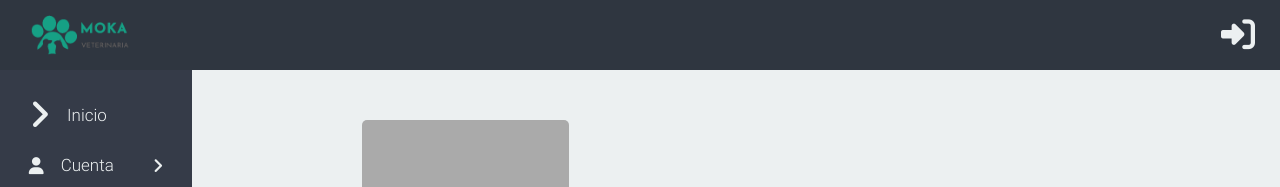
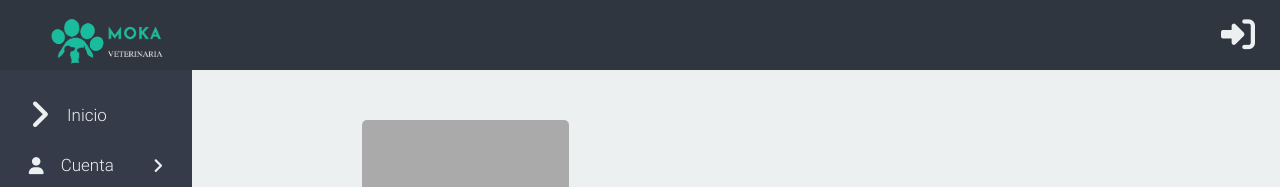
Before and after one commit to allroven-u/moka_doctcom, a plain HTML site: page public/MiPerfil.html in a window 1280 px wide. Shown: the top 187 px of the page. Drawn offline with nearby package versions, Linux system fonts and the light colour scheme; some packages are replaced by stand-ins of ours; a script that the page names is missing.

Commit message:
Logo Blanco

```diff
--- a/public/MiPerfil.html
+++ b/public/MiPerfil.html
@@ -15,7 +15,7 @@
     <header>
         <div class="menuBars">
             <a href="App.html" class="menuBars logo">
-                <img src="../public/assets/img/moka-logo.png" alt="">
+                <img src="../public/assets/img/Moka Blanco.png" alt="">
             </a>
             <div class="profile">
                 <a id="TxtUsuarioLogueado" class="name" href="#"> </a>
--- a/public/css/app.css
+++ b/public/css/app.css
@@ -41,8 +41,8 @@ header {
 }
 
 .logo {
-  width: 100px;
-  height: 40px;
+  width: 140px;
+  height: 70px;
   justify-content: flex-end;
   align-self: center;
   margin-left: 30px;
```
Also changed, not shown: public/MiPerfilEditable.html (+1 -1 lines), public/assets/img/Moka Blanco.png (added), 4 other files.
